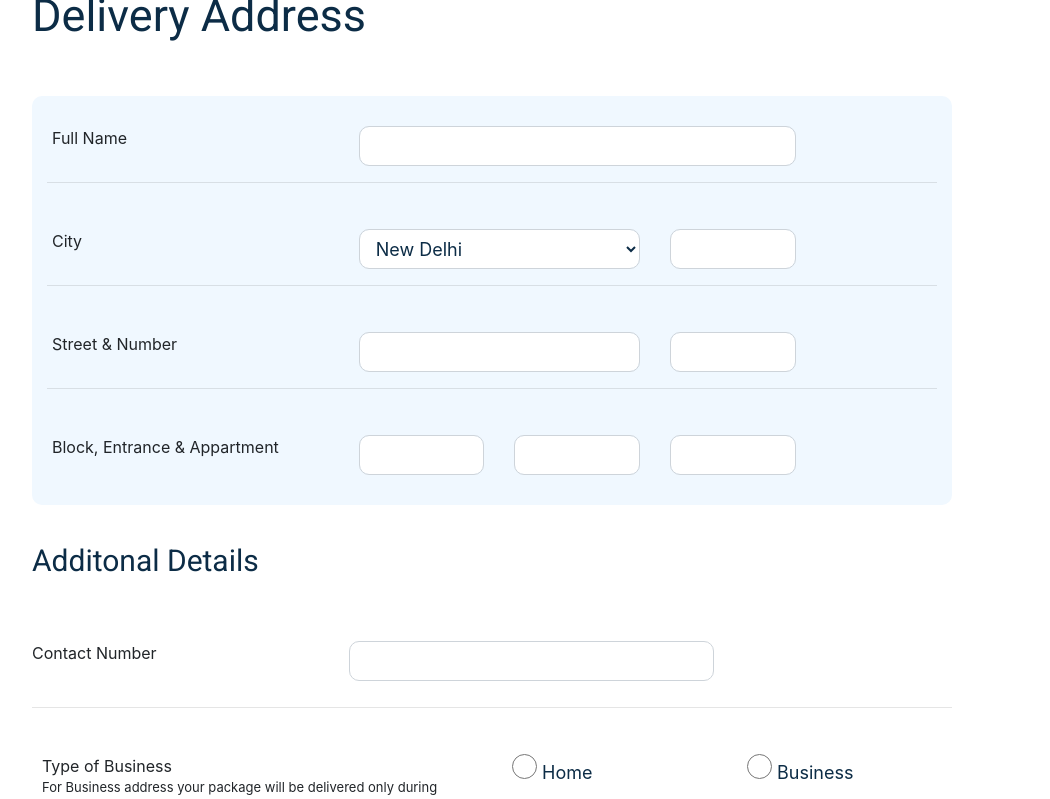
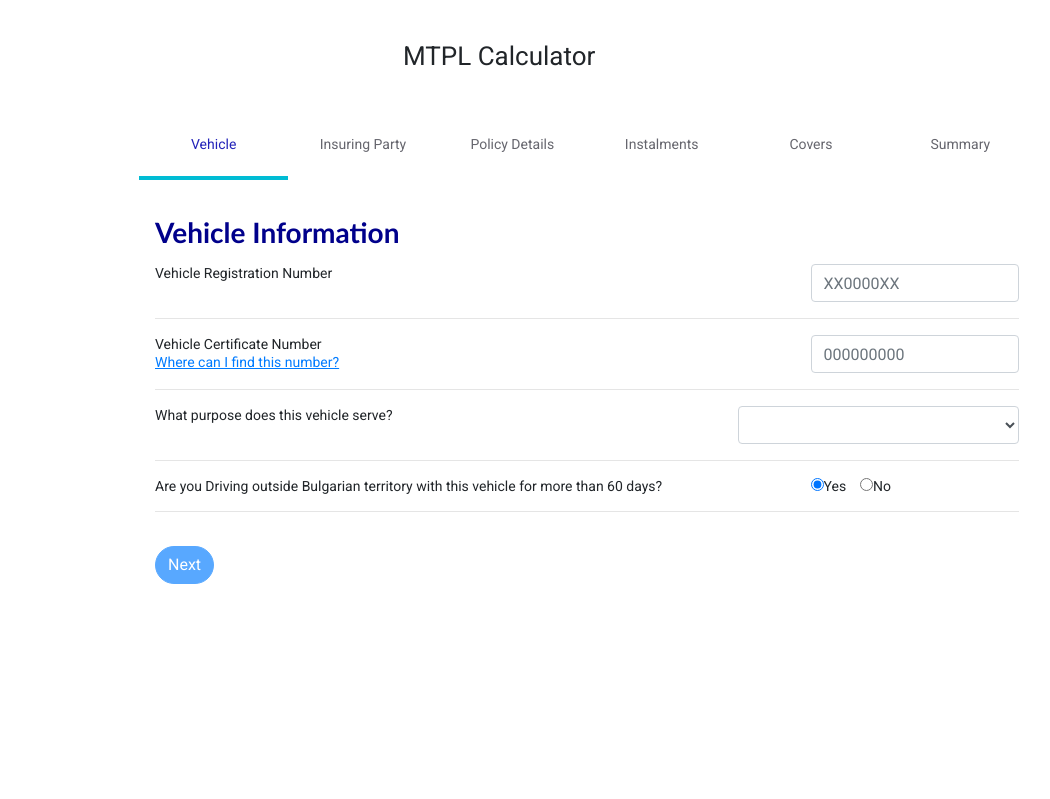
Before and after one commit to karanshirsath/stepperform, an Angular app: page /form in a window 1280 px wide. Shown: the top 799 px of the page, without its empty margins (53-1103 px from the left). Built offline with nearby package versions, Linux system fonts and the light colour scheme.

Commit message:
Added validation for mtpl calculator and delivery tab

```diff
--- a/src/app/app.component.html
+++ b/src/app/app.component.html
@@ -1,2 +1,2 @@
-<!-- <router-outlet></router-outlet> -->
-<app-delivery></app-delivery>
+<router-outlet></router-outlet>
+<!-- <app-delivery></app-delivery> -->
--- a/src/app/components/delivery/delivery.component.html
+++ b/src/app/components/delivery/delivery.component.html
@@ -31,21 +31,37 @@
                                 </div>
                                 <div class="col-sm-6 col-sm-offset-2">
                                     <input type="text" formControlName="fullName" class="form-control form-1_row-3">
+                                    <div class="error" *ngIf="formControls.fullName.touched && formControls.fullName.errors">
+                                        <div *ngIf="formControls.fullName.errors.required">Full Name is required</div>
+                                        <div *ngIf="formControls.fullName.errors.minlength">Full Name should be atleast 3 characters</div>
+                                    </div>
                                 </div>
+
                             </div>
                             <div class="form-1_row-4"><hr></div>
                             <div class="row form-group form-1_row-1">
                                 <div class="col-sm-4 form-1_row-2">
-                                    <label>City</label>
+                                    <label>City & Pincode</label>
                                 </div>
                                 <div class="col-sm-4 col-sm-offset-2">
                                     <select name="city" id="city"  formControlName="city" class="form-control form-1_row-3">
-                                        <option *ngFor="let city of cities">{{city}}</option>
+                                        <option value="{{city}}" *ngFor="let city of cities">{{city}}</option>
                                     </select>
+                                    <div class="error" *ngIf="formControls.city.touched && formControls.city.errors">
+                                        <div *ngIf="formControls.city.errors.required">City is required</div>
+
+                                    </div>
                                 </div>
+
                                 <div class="col-sm-2">
-                                    <input formControlName="pincode" type="text" class="form-control form-1_row-3">
+                                    <input formControlName="pincode" type="text"  class="form-control form-1_row-3">
+                                    <div class="error" *ngIf="formControls.pincode.touched && formControls.pincode.errors">
+                                        <div *ngIf="formControls.pincode.errors.required">Pincode is required</div>
+                                        <div *ngIf="formControls.pincode.errors.maxlength">Only  6 characters are allowed</div>
+
+                                    </div>
                                 </div>
+
                             </div>
                             <div class="form-1_row-4"><hr></div>
                             <div class="row form-group form-1_row-1">
@@ -54,10 +70,21 @@
                                 </div>
                                 <div class="col-sm-4 col-sm-offset-2">
                                     <input type="text" formControlName="street" class="form-control form-1_row-3">
+                                    <div class="error" *ngIf="formControls.street.touched && formControls.street.errors">
+                                        <div *ngIf="formControls.street.errors.required">Street is required</div>
+                                        <div *ngIf="formControls.street.errors.minlength">Street should be atleast 3 characters</div>
+
+                                    </div>
                                 </div>
+
                                 <div class="col-sm-2">
                                     <input type="text" formControlName="number" class="form-control form-1_row-3">
+                                    <div class="error" *ngIf="formControls.number.touched && formControls.number.errors">
+                                        <div *ngIf="formControls.number.errors.required">Number is required</div>
+
+                                    </div>
                                 </div>
+
                             </div>
                             <div class="form-1_row-4"><hr></div>
                             <div class="row form-group form-1_row-5">
@@ -66,13 +93,25 @@
                                 </div>
                                 <div class="col-sm-2 col-sm-offset-1">
                                     <input type="text" formControlName="block" class="form-control form-1_row-3">
+                                    <div class="error" *ngIf="formControls.block.touched && formControls.block.errors">
+                                        <div *ngIf="formControls.block.errors.required">Block is required</div>
+                                    </div>
                                 </div>
+
                                 <div class="col-sm-2">
                                     <input type="text" formControlName="entrance" class="form-control form-1_row-3">
+                                    <div class="error" *ngIf="formControls.entrance.touched && formControls.entrance.errors">
+                                        <div *ngIf="formControls.entrance.errors.required">Entrance is required</div>
+                                    </div>
                                 </div>
+
                                 <div class="col-sm-2">
                                     <input type="text" formControlName="appt" class="form-control form-1_row-3">
+                                    <div class="error" *ngIf="formControls.appt.touched && formControls.appt.errors">
+                                        <div *ngIf="formControls.appt.errors.required">Appartment is required</div>
+                                    </div>
                                 </div>
+
                             </div>
                         </div><br>
                         <!-- Form -->
@@ -85,7 +124,12 @@
                             </div>
                             <div class="col-sm-5 col-sm-offset-3">
                                 <input type="number" formControlName="contact" class="form-control form-1_row-3">
+                                <div class="error" *ngIf="formControls.contact.touched && formControls.contact.errors">
+                                    <div *ngIf="formControls.contact.errors.required">Contact Number is required</div>
+                                    <div *ngIf="formControls.contact.errors.max">Maximum 10 charaters  are allowed</div>
+                                </div>
                             </div>
+
                         </div>
                         <hr>
                         <div class="details_row-2">
@@ -103,6 +147,9 @@
                                         </div>
                                         <div class="col-sm-6">
                                             <input type="radio" formControlName="business" value="Business" class="radio-1">&nbsp;Business
+                                        </div>
+                                        <div class="error" *ngIf="formControls.business.touched && formControls.business.errors">
+                                            <div *ngIf="formControls.business.errors.required">Type of buisness is required</div>
                                         </div>
                                     </div>
                                 </div>
@@ -132,7 +179,7 @@
                     </div><br><br>
                     <!-- Delivery Estimate -->
                     <!-- Button -->
-                    <button type="submit" class="btn btn-primary rounded-pill">Next</button>
+                    <button type="submit" class="btn btn-primary rounded-pill" [disabled]="detailsForm.invalid">Next</button>
                     <!-- Button -->
                 </form>
             </div>
--- a/src/app/components/delivery/delivery.component.ts
+++ b/src/app/components/delivery/delivery.component.ts
@@ -28,15 +28,15 @@ export class DeliveryComponent implements OnInit {
 
   ngOnInit() {
     this.detailsForm = this.formBuilder.group({
-      fullName: ['', Validators.required],
-      city: ['', Validators.required],
-      pincode: ['', Validators.required],
-      street: ['',Validators.required],
+      fullName: ['', Validators.compose([Validators.required,Validators.minLength(3)])],
+      city: ['New Delhi', Validators.required],
+      pincode: ['', Validators.compose([Validators.required,Validators.maxLength(6)])],
+      street: ['',Validators.compose([Validators.required,Validators.minLength(3)])],
       number: ['', Validators.required],
       block: ['', Validators.required],
       entrance: ['', Validators.required],
       appt: ['', Validators.required],
-      contact: ['', Validators.required],
+      contact: ['', Validators.compose([Validators.required,Validators.max(9999999999)])],
       business: ['', Validators.required],
       notes: ['']
     });
@@ -45,5 +45,7 @@ export class DeliveryComponent implements OnInit {
   register(){
     console.log(this.detailsForm.value);
   }
-
+  get formControls(){
+    return this.detailsForm.controls
+  }
 }
--- a/src/app/components/installment/installment.component.ts
+++ b/src/app/components/installment/installment.component.ts
@@ -37,4 +37,8 @@ export class InstallmentComponent implements OnInit {
     }
   }
 
+  get formControl(){
+    return this.installmentForm.controls
+  }
+
 }
--- a/src/app/components/insuring-party/insuring-party.component.ts
+++ b/src/app/components/insuring-party/insuring-party.component.ts
@@ -17,7 +17,8 @@ export class InsuringPartyComponent implements OnInit {
     this.insuringParty = this.fb.group({
       egn: ['', Validators.required],
       address: ['', Validators.required],
-      email: ['', [Validators.required, Validators.email]]
+      email: ['', Validators.compose([Validators.required,Validators.pattern('^[a-z0-9._%+-]+@[a-z0-9.-]+\\.[a-z]{2,4}$')])]
+
     });
   }
   // next() {
@@ -37,4 +38,7 @@ export class InsuringPartyComponent implements OnInit {
       this.OnToggle.emit(false)
     }
   }
+  get formsControl(){
+    return this.insuringParty.controls
+  }
 }
--- a/src/app/components/policy-details/policy-details.component.ts
+++ b/src/app/components/policy-details/policy-details.component.ts
@@ -34,4 +34,7 @@ export class PolicyDetailsComponent implements OnInit {
       this.OnToggle.emit(false)
     }
   }
+  get formControls(){
+    return this.registerForm.controls
+  }
 }
--- a/src/app/components/v-info/v-info.component.html
+++ b/src/app/components/v-info/v-info.component.html
@@ -6,6 +6,10 @@
         </div>
         <div class="col-3">
             <input class="form-control" type="text" placeholder="XX0000XX" formControlName="registrationNumber" (change)="change()">
+        </div>
+        <div class="error" *ngIf="formsControl.registrationNumber.touched && formsControl.registrationNumber.errors">
+            <div *ngIf="formsControl.registrationNumber.errors.required">Vehicle Registartion Number is required </div>
+            <div *ngIf="formsControl.registrationNumber.errors.minlength || formsControl.registrationNumber.errors.maxlength">Vehicle Registartion Number Should be 8 characters </div>
         </div>
     </div>
     <hr>
@@ -18,6 +22,10 @@
         </div>
         <div class="col-3">
             <input class="form-control" type="text" placeholder="000000000"  formControlName="certificateNumber" (change)="change()">
+        </div>
+        <div class="error" *ngIf="formsControl.certificateNumber.touched && formsControl.certificateNumber.errors">
+            <div *ngIf="formsControl.certificateNumber.errors.required">Vehicle Certificate Number is required </div>
+            <div *ngIf="formsControl.certificateNumber.errors.minlength || formsControl.certificateNumber.errors.maxlength">Vehicle Certificate Number Should be 9 characters </div>
         </div>
     </div>
     <hr>
@@ -33,6 +41,10 @@
                 <option value="public">Public Use</option>
 
             </select>
+        </div>
+        <div class="error" *ngIf="formsControl.purpose.touched && formsControl.purpose.errors">
+            <div *ngIf="formsControl.purpose.errors.required">Please select what purpose does this vehicle serve </div>
+
         </div>
     </div>
     <hr>
--- a/src/app/components/v-info/v-info.component.ts
+++ b/src/app/components/v-info/v-info.component.ts
@@ -19,7 +19,7 @@ export class VInfoComponent implements OnInit {
       registrationNumber:['',[Validators.required,Validators.minLength(8),Validators.maxLength(8)]],
       certificateNumber:['',[Validators.required,Validators.minLength(9),Validators.maxLength(9)]],
       purpose:['',Validators.required],
-      yesNo:['',Validators.required]
+      yesNo:['Yes',Validators.required]
     })}
     submit=() => {
       //this.router.navigate(['./insuring-party.component']);
@@ -39,4 +39,8 @@ export class VInfoComponent implements OnInit {
         // this.OnRegister.emit(this.vehicleInfoForm.value);
       }
     }
+
+    get formsControl(){
+      return this.vehicleInfoForm.controls;
+    }
   }
--- a/src/styles.css
+++ b/src/styles.css
@@ -2,3 +2,7 @@
 
 html, body { height: 100%; }
 body { margin: 0; font-family: Roboto, "Helvetica Neue", sans-serif; }
+.error {
+    color :red;
+    font-size :small
+}
```
Also changed, not shown: src/app/components/insuring-party/insuring-party.component.html (+12 -0 lines), src/app/components/policy-details/policy-details.component.html (+14 -2 lines), src/app/components/delivery/delivery.component.css (line endings or trailing spaces).
